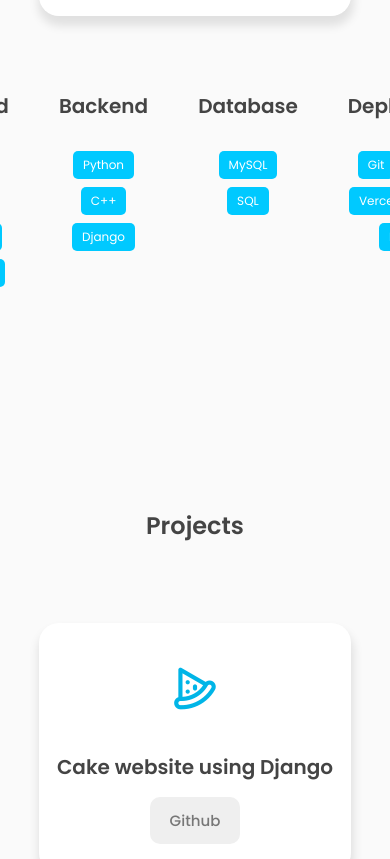
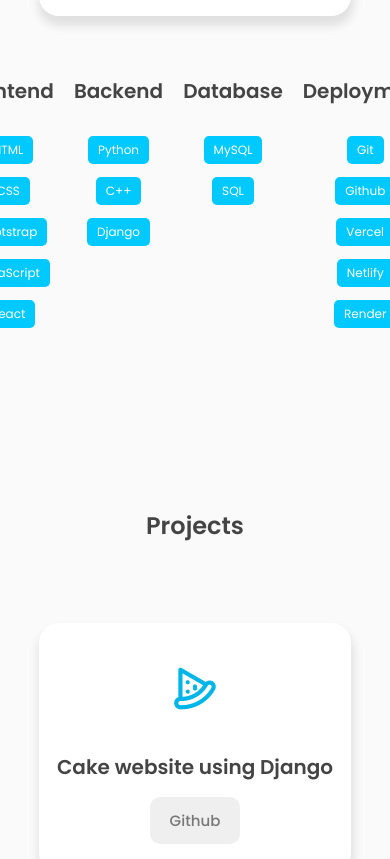
Before and after one commit to sivabharathi1166/Portfolio, a plain HTML site: page index.html in a window 390 px wide. Shown: the part 1490-2349 px from the top of the page. Drawn offline with nearby package versions, Linux system fonts and the light colour scheme.

Commit message:
Update style.css

```diff
--- a/style.css
+++ b/style.css
@@ -424,7 +424,8 @@ h3{
 }
 @media screen and (max-width: 768px) {
     .row {
-        flex-direction: column; /* Stack sections vertically */
+        display: flex;
+        flex-direction: column; /* Stack sections */
         align-items: center;
     }
 
@@ -433,10 +434,9 @@ h3{
     }
 
     .skills-box {
-        width: 100%; /* Make each skill box take full width */
+        width: 90%; /* Adjust width for mobile */
+        margin-bottom: 15px; /* Add spacing */
         text-align: center;
-        padding: 15px;
-        box-sizing: border-box;
     }
 
     .skills-list {
@@ -455,9 +455,19 @@ h3{
 }
 
 @media screen and (max-width: 480px) {
+    .skills-box {
+        width: 100%;
+    }
+
+    .skills-list {
+        flex-direction: column;
+        align-items: center;
+    }
+
     .skills-list span {
         font-size: 12px;
         padding: 5px 10px;
+        margin-bottom: 5px;
     }
 }
 
```
